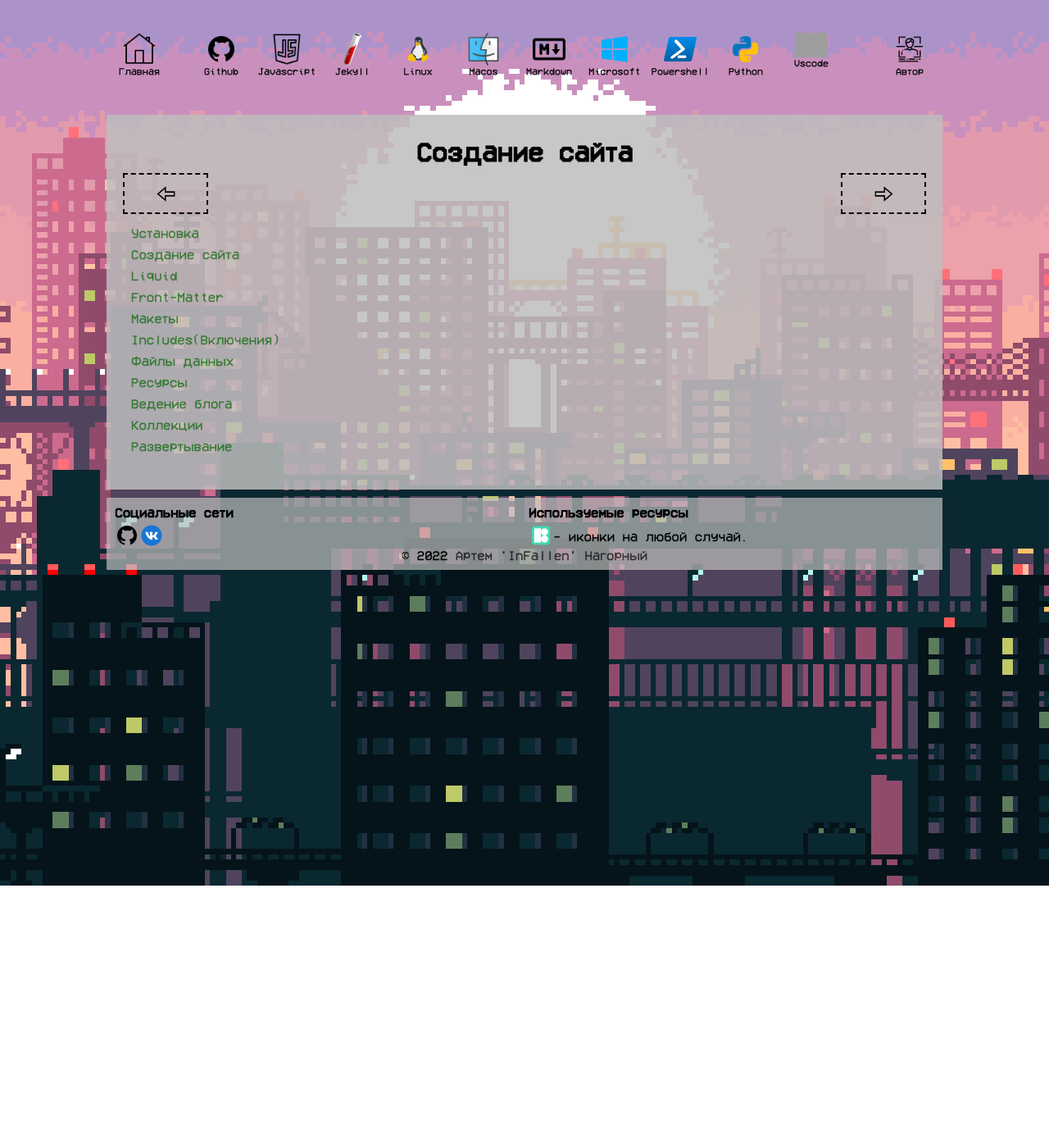
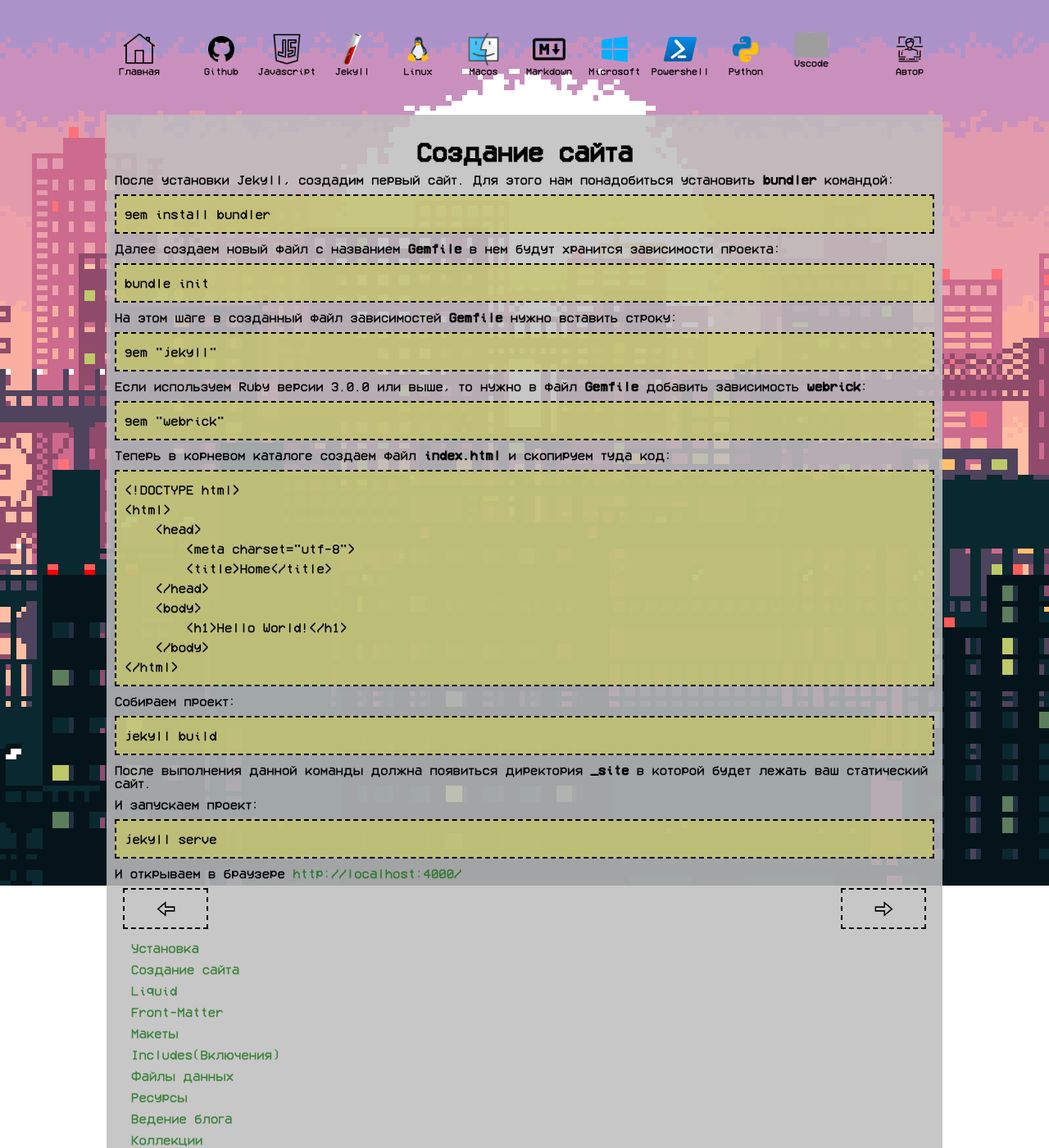
Before and after one commit to InFallen/InFallen, a Jekyll site: the page built from _jekyllstepbystep/2.create.md, in a window 1280 px wide and 1400 px high. Shown: the whole window at 82% size. Built offline with Jekyll 4.4.1, drawn with Linux system fonts in a browser that asks for light colours; grey boxes are pictures that could not be loaded.

Commit message:
add new material

```diff
--- a/_jekyllstepbystep/2.create.md
+++ b/_jekyllstepbystep/2.create.md
@@ -4,3 +4,51 @@ header: Создание сайта
 order: 2
 ---
 # Создание сайта
+После установки Jekyll, создадим первый сайт. Для этого нам понадобиться установить **bundler** командой:
+{% highlight bash %}
+gem install bundler
+{% endhighlight %}
+
+Далее создаем новый файл с названием **Gemfile** в нем будут хранится зависимости проекта:
+{% highlight bash %}
+bundle init
+{% endhighlight %}
+
+На этом шаге в созданный файл зависимостей **Gemfile** нужно вставить строку:
+{% highlight bash %}
+gem "jekyll"
+{% endhighlight %}
+
+Если используем Ruby версии 3.0.0 или выше, то нужно в файл **Gemfile** добавить зависимость **webrick**:
+{% highlight bash %}
+gem "webrick"
+{% endhighlight %}
+
+Теперь в корневом каталоге создаем файл **index.html** и скопируем туда код:
+{% highlight html %}
+<!DOCTYPE html>
+<html>
+    <head>
+        <meta charset="utf-8">
+        <title>Home</title>
+    </head>
+    <body>
+        <h1>Hello World!</h1>
+    </body>
+</html>
+{% endhighlight %}
+
+
+Собираем проект:
+{% highlight bash %}
+jekyll build
+{% endhighlight %}
+
+После выполнения данной команды должна появиться директория **_site** в которой будет лежать ваш статический сайт.
+
+И запускаем проект:
+{% highlight bash %}
+jekyll serve
+{% endhighlight %}
+
+И открываем в браузере [http://localhost:4000/](http://localhost:4000/)
```
Also changed, not shown: _jekyllstepbystep/3.liquid.md (+85 -0 lines).
